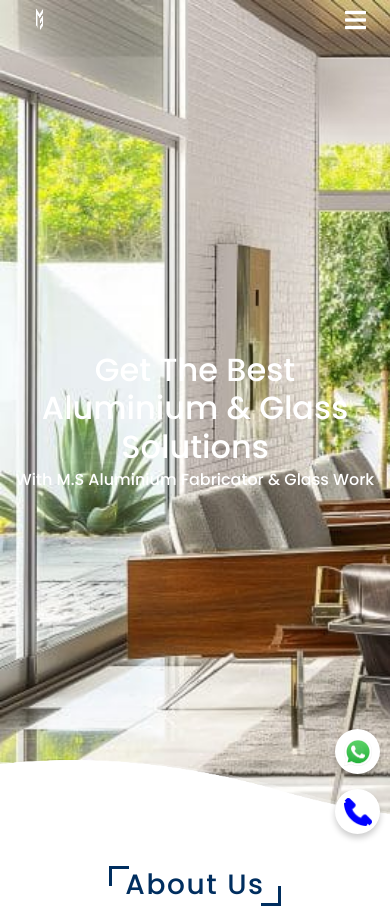
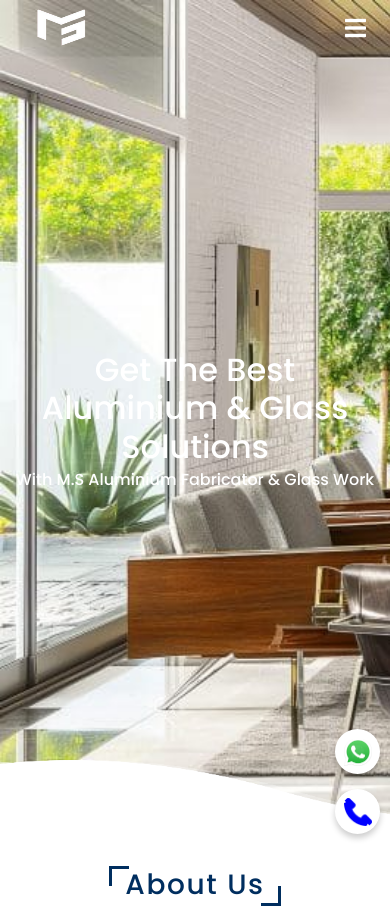
Before and after one commit to mayank-17012006/glass, a plain HTML site: page index.html in a window 390 px wide. Shown: the top 906 px of the page. Drawn offline with nearby package versions, Linux system fonts and the light colour scheme.

Commit message:
Add files via upload

```diff
--- a/css/style.css
+++ b/css/style.css
@@ -1113,8 +1113,8 @@ body{
     }
 
     .header .logo img{
-        width: 20%;
-        height: 3rem;
+        width: 100%;
+        height: 5rem;
         top: 0;
         left: 0;
         background-size: cover;
```
